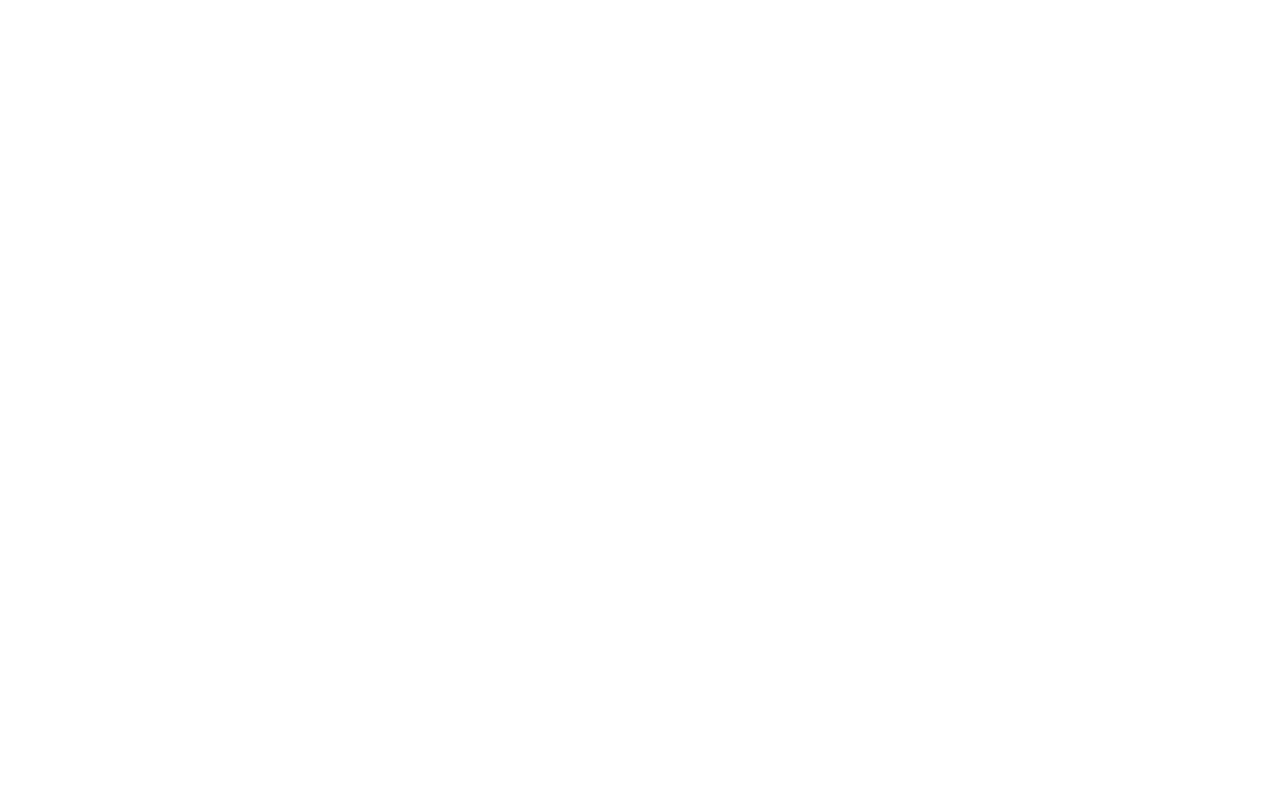
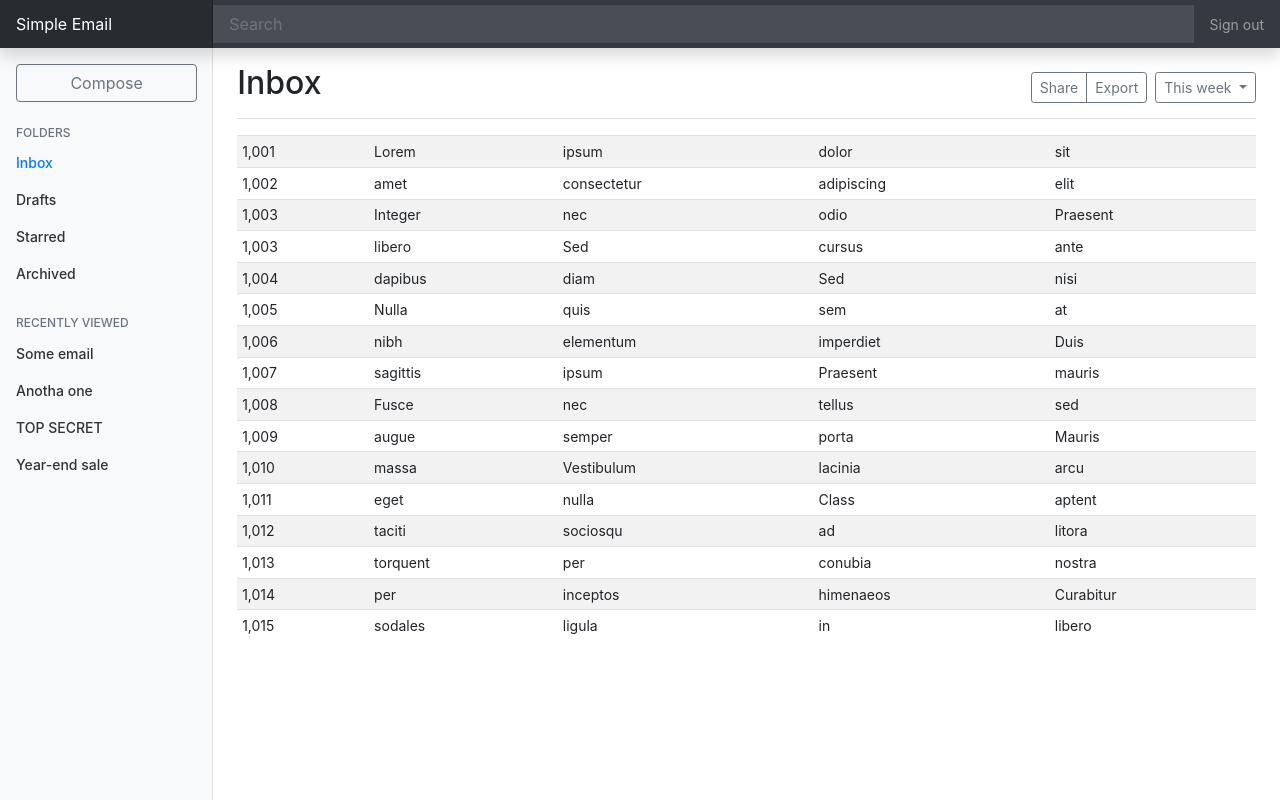
Before and after one commit to Intro-to-SE-Lab-Fall-20/Group-8, a Django app: page / in a window 1280 px wide. Before the commit the page is empty. Run offline with Django 3.2, Linux system fonts and the light colour scheme; some libraries are stand-ins or nearby versions.

Commit message:
Update base.html; added inbox.html
- Updated base.html with basic UI for website
- Added inbox.html along with some example code

```diff
--- /dev/null
+++ b/code/app/static/css/base.css
@@ -0,0 +1,107 @@
+body {
+  font-size: .875rem;
+}
+
+.feather {
+  width: 16px;
+  height: 16px;
+  vertical-align: text-bottom;
+}
+
+/*
+ * Sidebar
+ */
+
+.sidebar {
+  position: fixed;
+  top: 0;
+  bottom: 0;
+  left: 0;
+  z-index: 100; /* Behind the navbar */
+  padding: 48px 0 0; /* Height of navbar */
+  box-shadow: inset -1px 0 0 rgba(0, 0, 0, .1);
+}
+
+@media (max-width: 767.98px) {
+  .sidebar {
+    top: 5rem;
+  }
+}
+
+.sidebar-sticky {
+  position: relative;
+  top: 0;
+  height: calc(100vh - 48px);
+  padding-top: .5rem;
+  overflow-x: hidden;
+  overflow-y: auto; /* Scrollable contents if viewport is shorter than content. */
+}
+
+@supports ((position: -webkit-sticky) or (position: sticky)) {
+  .sidebar-sticky {
+    position: -webkit-sticky;
+    position: sticky;
+  }
+}
+
+.sidebar .nav-link {
+  font-weight: 500;
+  color: #333;
+}
+
+.sidebar .nav-link .feather {
+  margin-right: 4px;
+  color: #999;
+}
+
+.sidebar .nav-link.active {
+  color: #007bff;
+}
+
+.sidebar .nav-link:hover .feather,
+.sidebar .nav-link.active .feather {
+  color: inherit;
+}
+
+.sidebar-heading {
+  font-size: .75rem;
+  text-transform: uppercase;
+}
+
+/*
+ * Navbar
+ */
+
+.navbar-brand {
+  padding-top: .75rem;
+  padding-bottom: .75rem;
+  font-size: 1rem;
+  background-color: rgba(0, 0, 0, .25);
+  box-shadow: inset -1px 0 0 rgba(0, 0, 0, .25);
+}
+
+.navbar .navbar-toggler {
+  top: .25rem;
+  right: 1rem;
+}
+
+.navbar .form-control {
+  padding: .75rem 1rem;
+  border-width: 0;
+  border-radius: 0;
+}
+
+.form-control-dark {
+  color: #fff;
+  background-color: rgba(255, 255, 255, .1);
+  border-color: rgba(255, 255, 255, .1);
+}
+
+.form-control-dark:focus {
+  border-color: transparent;
+  box-shadow: 0 0 0 3px rgba(255, 255, 255, .25);
+}
+
+.compose-button {
+  text-align:center;
+}
--- a/code/app/templates/base.html
+++ b/code/app/templates/base.html
@@ -3,26 +3,155 @@
 <!DOCTYPE html>
 <html lang="en">
 
+
 <head>
+
+    <!-- Meta -->
     <meta charset="UTF-8">
+    <meta name="viewport" content="width=device-width, initial-scale=1, shrink-to-fit=no">
+    <meta name="description" content="">
+    <meta name="author" content="Mark Otto, Jacob Thornton, and Bootstrap contributors">
+    <meta name="generator" content="Jekyll v4.1.1">
+    <link rel="canonical" href="https://getbootstrap.com/docs/4.5/examples/dashboard/">
 
     <!-- CSS -->
     <link rel="stylesheet" type="text/css" href="{% static 'css/bootstrap.min.css' %}">
+    <link rel="stylesheet" type="text/css" href="{% static 'css/base.css' %}">
+    {% block css %}{% endblock css %}
 
     <!-- Javascript -->
     <script type="text/javascript" src="{% static 'js/jquery-3.5.1.min.js' %}"></script>
     <script type="text/javascript" src="{% static 'js/bootstrap.bundle.min.js' %}"></script>
+    {% block javascript %}{% endblock javascript %}
 
+    <!-- Title -->
     <title>
-        {% block title %}
-            Testing
-        {% endblock title %}
+        {% block title %}{% endblock title %}
     </title>
+
 </head>
 
+
 <body>
-    {% block body %}
-    {% endblock body %}
+
+    <!-- Navbar -->
+    {% block navbar %}
+        <nav class="navbar navbar-dark sticky-top bg-dark flex-md-nowrap p-0 shadow">
+          <a class="navbar-brand col-md-3 col-lg-2 mr-0 px-3" href="#">Simple Email</a>
+          <button class="navbar-toggler position-absolute d-md-none collapsed" type="button" data-toggle="collapse" data-target="#sidebarMenu" aria-controls="sidebarMenu" aria-expanded="false" aria-label="Toggle navigation">
+            <span class="navbar-toggler-icon"></span>
+          </button>
+          <input class="form-control form-control-dark w-100" type="text" placeholder="Search" aria-label="Search">
+          <ul class="navbar-nav px-3">
+            <li class="nav-item text-nowrap">
+              <a class="nav-link" href="#">Sign out</a>
+            </li>
+          </ul>
+        </nav>
+    {% endblock navbar %}
+
+    <div class="container-fluid">
+        <div class="row">
+
+            <!-- Sidebar -->
+            {% block sidebar %}
+                <nav id="sidebarMenu" class="col-md-3 col-lg-2 d-md-block bg-light sidebar collapse">
+                  <div class="sidebar-sticky pt-3">
+                    <ul class="nav flex-column">
+
+                      <div class="compose-button ml-3 mr-3">
+                        <button type="button" class="btn btn-block btn-outline-secondary">Compose</button>
+                      </div>
+
+                      <h6 class="sidebar-heading d-flex justify-content-between align-items-center px-3 mt-4 mb-1 text-muted">
+                        <span>Folders</span>
+                        <a class="d-flex align-items-center text-muted" href="#" aria-label="Add a new report">
+                          <span data-feather="plus-circle"></span>
+                        </a>
+                      </h6>
+
+                      <li class="nav-item">
+                        <a class="nav-link active" href="#">
+                          <span data-feather="home"></span>
+                          Inbox <span class="sr-only">(current)</span>
+                        </a>
+                      </li>
+                      <li class="nav-item">
+                        <a class="nav-link" href="#">
+                          <span data-feather="file"></span>
+                          Drafts
+                        </a>
+                      </li>
+                      <li class="nav-item">
+                        <a class="nav-link" href="#">
+                          <span data-feather="shopping-cart"></span>
+                          Starred
+                        </a>
+                      </li>
+                      <li class="nav-item">
+                        <a class="nav-link" href="#">
+                          <span data-feather="users"></span>
+                          Archived
+                        </a>
+                      </li>
+                    </ul>
+
+                    <h6 class="sidebar-heading d-flex justify-content-between align-items-center px-3 mt-4 mb-1 text-muted">
+                      <span>Recently Viewed</span>
+                      <a class="d-flex align-items-center text-muted" href="#" aria-label="Add a new report">
+                        <span data-feather="plus-circle"></span>
+                      </a>
+                    </h6>
+                    <ul class="nav flex-column mb-2">
+                      <li class="nav-item">
+                        <a class="nav-link" href="#">
+                          <span data-feather="file-text"></span>
+                          Some email
+                        </a>
+                      </li>
+                      <li class="nav-item">
+                        <a class="nav-link" href="#">
+                          <span data-feather="file-text"></span>
+                          Anotha one
+                        </a>
+                      </li>
+                      <li class="nav-item">
+                        <a class="nav-link" href="#">
+                          <span data-feather="file-text"></span>
+                          TOP SECRET
+                        </a>
+                      </li>
+                      <li class="nav-item">
+                        <a class="nav-link" href="#">
+                          <span data-feather="file-text"></span>
+                          Year-end sale
+                        </a>
+                      </li>
+                    </ul>
+                  </div>
+                </nav>
+            {% endblock sidebar %}
+
+            <!-- Main -->
+            {% block main %}
+                <main role="main" class="col-md-9 ml-sm-auto col-lg-10 px-md-4">
+                  <div class="d-flex justify-content-between flex-wrap flex-md-nowrap align-items-center pt-3 pb-2 mb-3 border-bottom">
+
+                    <!-- Header -->
+                    {% block header %}{% endblock header %}
+
+                  </div>
+
+                  <!-- Body -->
+                  {% block body %}{% endblock body %}
+
+                </main>
+            {% endblock main %}
+
+          </div>
+    </div>
+
 </body>
 
+
 </html>
--- /dev/null
+++ b/code/app/templates/inbox.html
@@ -0,0 +1,141 @@
+{% extends "base.html" %}
+
+{% block title %}
+    Simple Email: Inbox
+{% endblock title %}
+
+{% block header %}
+    <h1 class="h2">Inbox</h1>
+    <div class="btn-toolbar mb-2 mb-md-0">
+        <div class="btn-group mr-2">
+            <button type="button" class="btn btn-sm btn-outline-secondary">Share</button>
+            <button type="button" class="btn btn-sm btn-outline-secondary">Export</button>
+        </div>
+        <button type="button" class="btn btn-sm btn-outline-secondary dropdown-toggle">
+            <span data-feather="calendar"></span>
+            This week
+        </button>
+    </div>
+{% endblock header %}
+
+{% block body %}
+    <div class="table-responsive">
+        <table class="table table-striped table-sm">
+          <tbody>
+            <tr>
+              <td>1,001</td>
+              <td>Lorem</td>
+              <td>ipsum</td>
+              <td>dolor</td>
+              <td>sit</td>
+            </tr>
+            <tr>
+              <td>1,002</td>
+              <td>amet</td>
+              <td>consectetur</td>
+              <td>adipiscing</td>
+              <td>elit</td>
+            </tr>
+            <tr>
+              <td>1,003</td>
+              <td>Integer</td>
+              <td>nec</td>
+              <td>odio</td>
+              <td>Praesent</td>
+            </tr>
+            <tr>
+              <td>1,003</td>
+              <td>libero</td>
+              <td>Sed</td>
+              <td>cursus</td>
+              <td>ante</td>
+            </tr>
+            <tr>
+              <td>1,004</td>
+              <td>dapibus</td>
+              <td>diam</td>
+              <td>Sed</td>
+              <td>nisi</td>
+            </tr>
+            <tr>
+              <td>1,005</td>
+              <td>Nulla</td>
+              <td>quis</td>
+              <td>sem</td>
+              <td>at</td>
+            </tr>
+            <tr>
+              <td>1,006</td>
+              <td>nibh</td>
+              <td>elementum</td>
+              <td>imperdiet</td>
+              <td>Duis</td>
+            </tr>
+            <tr>
+              <td>1,007</td>
+              <td>sagittis</td>
+              <td>ipsum</td>
+              <td>Praesent</td>
+              <td>mauris</td>
+            </tr>
+            <tr>
+              <td>1,008</td>
+              <td>Fusce</td>
+              <td>nec</td>
+              <td>tellus</td>
+              <td>sed</td>
+            </tr>
+            <tr>
+              <td>1,009</td>
+              <td>augue</td>
+              <td>semper</td>
+              <td>porta</td>
+              <td>Mauris</td>
+            </tr>
+            <tr>
+              <td>1,010</td>
+              <td>massa</td>
+              <td>Vestibulum</td>
+              <td>lacinia</td>
+              <td>arcu</td>
+            </tr>
+            <tr>
+              <td>1,011</td>
+              <td>eget</td>
+              <td>nulla</td>
+              <td>Class</td>
+              <td>aptent</td>
+            </tr>
+            <tr>
+              <td>1,012</td>
+              <td>taciti</td>
+              <td>sociosqu</td>
+              <td>ad</td>
+              <td>litora</td>
+            </tr>
+            <tr>
+              <td>1,013</td>
+              <td>torquent</td>
+              <td>per</td>
+              <td>conubia</td>
+              <td>nostra</td>
+            </tr>
+            <tr>
+              <td>1,014</td>
+              <td>per</td>
+              <td>inceptos</td>
+              <td>himenaeos</td>
+              <td>Curabitur</td>
+            </tr>
+            <tr>
+              <td>1,015</td>
+              <td>sodales</td>
+              <td>ligula</td>
+              <td>in</td>
+              <td>libero</td>
+            </tr>
+          </tbody>
+        </table>
+    </div>
+
+{% endblock body %}
--- a/code/app/views.py
+++ b/code/app/views.py
@@ -4,4 +4,4 @@
 
 # Create your views here.
 def index(request):
-    return render(request, 'base.html', {})
+    return render(request, 'inbox.html', {})
```
